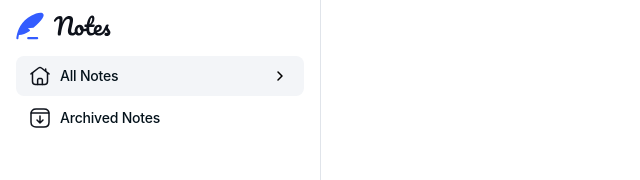
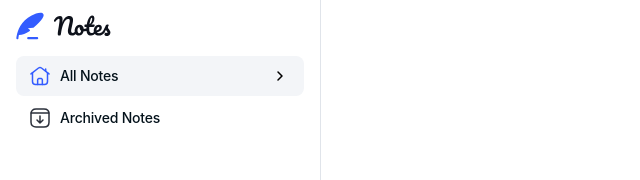
Before and after one commit to HamDean/note-taking-web-app, a React (Vite) app in the folder frontend/: page / in a window 1280 px wide. Shown: the top 180 px of the page, without its empty margins (0-640 px from the left). Built offline with nearby package versions, Linux system fonts and the light colour scheme; a web font is replaced by a local one.

Commit message:
Apply different styling to icon of selected tab

```diff
--- a/frontend/src/components/SideMenu.tsx
+++ b/frontend/src/components/SideMenu.tsx
@@ -21,14 +21,18 @@ const SideMenu = () => {
             onSelectTab={(name) => setSelectedTab(name)}
             isSelected={tab == "All Notes"}
           >
-            <HomeIcon />
+            <HomeIcon
+              strokeColor={tab == "All Notes" ? "#335CFF" : "#2B303B"}
+            />
           </SideMenuTab>
           <SideMenuTab
             name="Archived Notes"
             onSelectTab={(name) => setSelectedTab(name)}
             isSelected={tab == "Archived Notes"}
           >
-            <ArchivedIcon />
+            <ArchivedIcon
+              strokeColor={tab == "Archived Notes" ? "#335CFF" : "#2B303B"}
+            />
           </SideMenuTab>
         </div>
 
```
